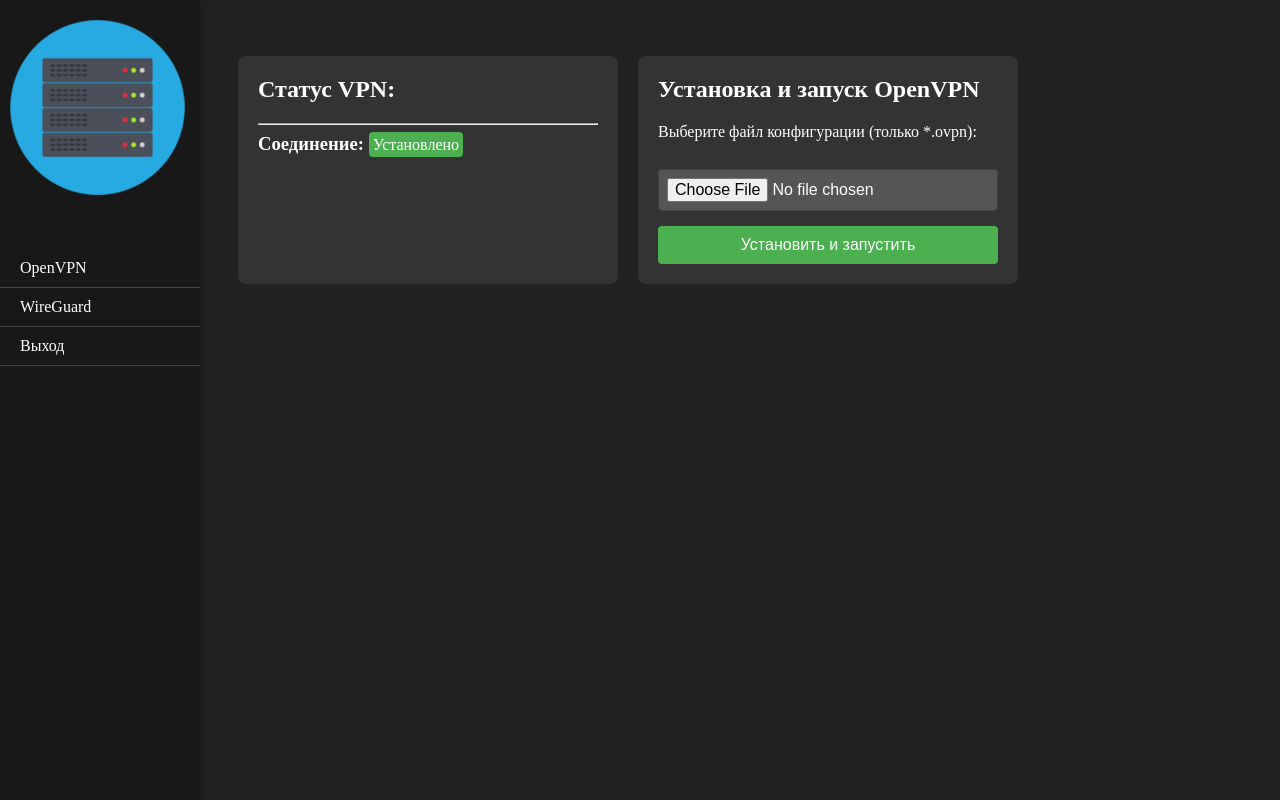
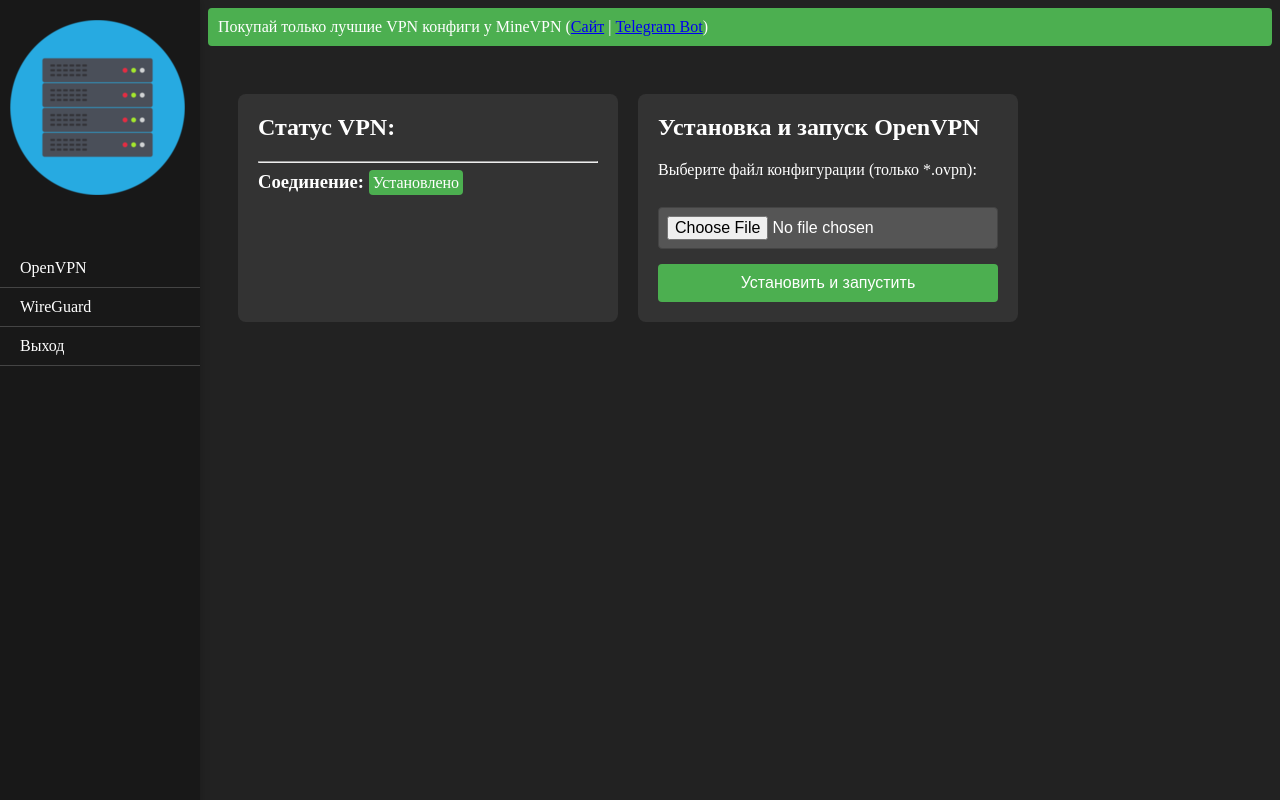
Before and after one commit to MineVPN/UniversalWebVPNCabinet, a PHP site: page /cabinet.php in a window 1280 px wide. Run offline with PHP 8.4, Linux system fonts and the light colour scheme; the visitor is signed in with stand-in values (Sample User, id 1).

Commit message:
Update cabinet.php

```diff
--- a/cabinet.php
+++ b/cabinet.php
@@ -70,6 +70,7 @@ if (!array_key_exists($menu_item, $menu_pages)) {
     </div>
 
     <!-- Основной контент -->
+    <div class="notice">Покупай только лучшие VPN конфиги у MineVPN (<a href='https://minevpn.net/'>Сайт</a> | <a href='https://t.me/MineVpn_Bot </div>'>Telegram Bot</a>)</div>
     <div class="notice hidden"></div>
     <div class="page">
 
```
